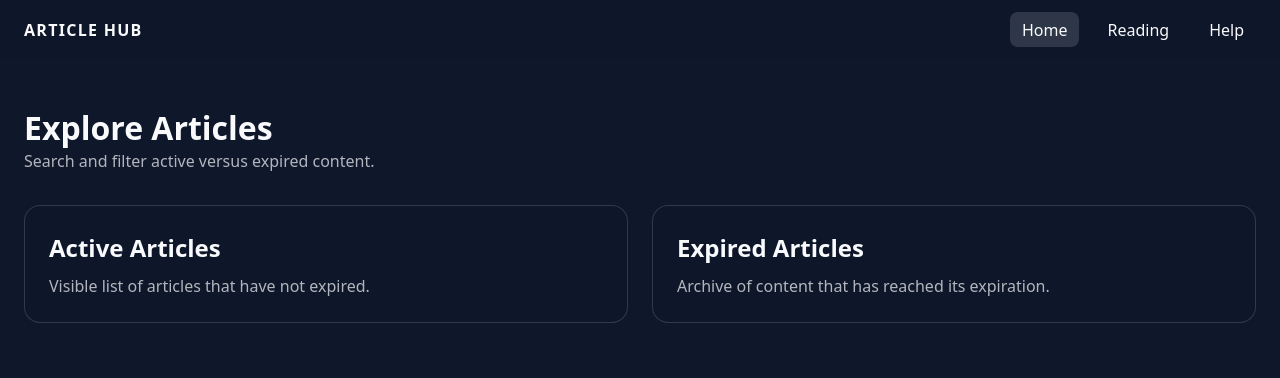
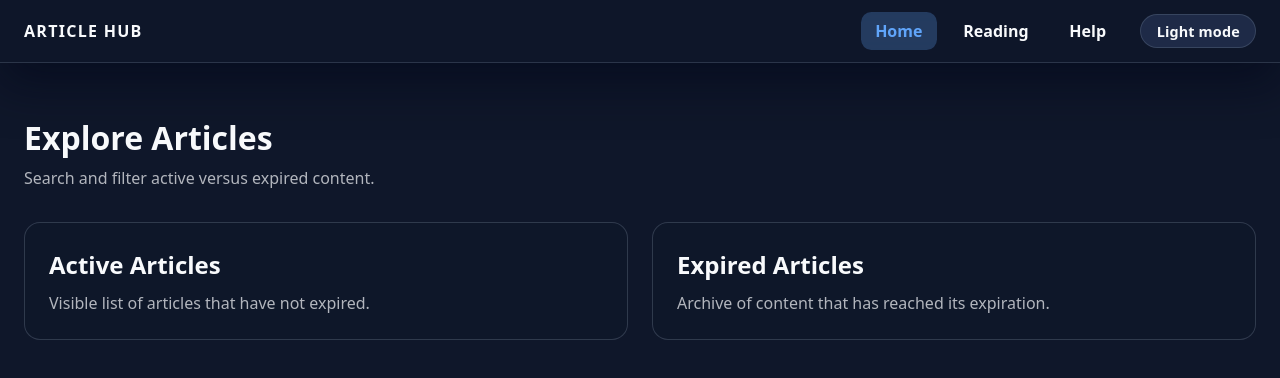
Before and after one commit to andreatanky/react-app-fe, a React (Vite) app: page / in a window 1280 px wide. Shown: the top 378 px of the page. Built offline with nearby package versions, Linux system fonts and the light colour scheme.

Commit message:
Add theming

```diff
--- a/src/app/providers/AppProviders.tsx
+++ b/src/app/providers/AppProviders.tsx
@@ -13,6 +13,7 @@ import {
   useAuthStoreApi,
   type AuthStore,
 } from '../../features/auth/auth-store'
+import { ThemeProvider } from '../../features/theme/ThemeProvider'
 import { createAppRouter } from '../router'
 
 type AppProvidersProps = {
@@ -49,11 +50,13 @@ export const AppProviders = ({ children }: AppProvidersProps) => {
   const [queryClient] = useState<QueryClient>(() => createQueryClient())
 
   return (
+    <ThemeProvider>
       <AuthProvider store={authStore}>
         <QueryClientProvider client={queryClient}>
           <RouterWithContext />
           {children}
         </QueryClientProvider>
       </AuthProvider>
+    </ThemeProvider>
   )
 }
--- /dev/null
+++ b/src/features/theme/ThemeProvider.tsx
@@ -0,0 +1,116 @@
+import {
+  PropsWithChildren,
+  createContext,
+  useCallback,
+  useContext,
+  useEffect,
+  useMemo,
+  useState,
+} from 'react'
+
+const THEME_STORAGE_KEY = 'app.theme'
+
+export type ThemeName = 'light' | 'dark'
+
+type ThemeContextValue = {
+  theme: ThemeName
+  setTheme: (theme: ThemeName) => void
+  toggleTheme: () => void
+}
+
+const ThemeContext = createContext<ThemeContextValue | null>(null)
+
+const readStoredTheme = (): ThemeName | null => {
+  if (typeof window === 'undefined') {
+    return null
+  }
+
+  const stored = window.localStorage.getItem(THEME_STORAGE_KEY)
+  return stored === 'light' || stored === 'dark' ? stored : null
+}
+
+const getInitialTheme = (): {
+  theme: ThemeName
+  hasUserPreference: boolean
+} => {
+  const storedTheme = readStoredTheme()
+
+  if (storedTheme) {
+    return { theme: storedTheme, hasUserPreference: true }
+  }
+
+  return {
+    theme: 'dark',
+    hasUserPreference: false,
+  }
+}
+
+const applyTheme = (theme: ThemeName) => {
+  if (typeof document === 'undefined') {
+    return
+  }
+
+  document.documentElement.dataset.theme = theme
+  document.documentElement.style.setProperty('color-scheme', theme)
+}
+
+export const ThemeProvider = ({ children }: PropsWithChildren) => {
+  const [{ theme, hasUserPreference }, setThemeState] = useState(() => {
+    const initial = getInitialTheme()
+
+    if (typeof document !== 'undefined') {
+      applyTheme(initial.theme)
+    }
+
+    return initial
+  })
+
+  useEffect(() => {
+    if (typeof window === 'undefined') {
+      return
+    }
+
+    applyTheme(theme)
+
+    if (hasUserPreference) {
+      window.localStorage.setItem(THEME_STORAGE_KEY, theme)
+    } else {
+      window.localStorage.removeItem(THEME_STORAGE_KEY)
+    }
+  }, [theme, hasUserPreference])
+
+  const setTheme = useCallback((nextTheme: ThemeName) => {
+    setThemeState({
+      theme: nextTheme,
+      hasUserPreference: true,
+    })
+  }, [])
+
+  const toggleTheme = useCallback(() => {
+    setThemeState((current) => ({
+      theme: current.theme === 'light' ? 'dark' : 'light',
+      hasUserPreference: true,
+    }))
+  }, [])
+
+  const value = useMemo<ThemeContextValue>(
+    () => ({
+      theme,
+      setTheme,
+      toggleTheme,
+    }),
+    [setTheme, theme, toggleTheme],
+  )
+
+  return <ThemeContext.Provider value={value}>{children}</ThemeContext.Provider>
+}
+
+export const useTheme = () => {
+  const context = useContext(ThemeContext)
+
+  if (!context) {
+    throw new Error('useTheme must be used within a ThemeProvider')
+  }
+
+  return context
+}
--- a/src/index.css
+++ b/src/index.css
@@ -1,25 +1,52 @@
 :root {
-  font-family: system-ui, Avenir, Helvetica, Arial, sans-serif;
+  font-family: system-ui, -apple-system, BlinkMacSystemFont, 'Segoe UI', sans-serif;
   line-height: 1.5;
   font-weight: 400;
-
-  color-scheme: light dark;
-  color: rgba(255, 255, 255, 0.87);
-  background-color: #242424;
-
   font-synthesis: none;
   text-rendering: optimizeLegibility;
   -webkit-font-smoothing: antialiased;
   -moz-osx-font-smoothing: grayscale;
+
+  color-scheme: light;
+  --color-bg: #f8fafc;
+  --color-surface: #ffffff;
+  --color-surface-raised: rgba(255, 255, 255, 0.85);
+  --color-surface-muted: #e2e8f0;
+  --color-text: #0f172a;
+  --color-text-muted: #475569;
+  --color-border: rgba(15, 23, 42, 0.08);
+  --color-brand: #2563eb;
+  --color-brand-strong: #1d4ed8;
+  --color-on-brand: #f8fafc;
+  --color-link-hover: rgba(37, 99, 235, 0.12);
+  --color-link-active: rgba(37, 99, 235, 0.18);
+  --shadow-md: 0 12px 32px rgba(15, 23, 42, 0.18);
+
+  color: var(--color-text);
+  background-color: var(--color-bg);
 }
 
-a {
-  font-weight: 500;
-  color: #646cff;
-  text-decoration: inherit;
+:root[data-theme='dark'] {
+  color-scheme: dark;
+  --color-bg: #0f172a;
+  --color-surface: #111c36;
+  --color-surface-raised: rgba(15, 23, 42, 0.82);
+  --color-surface-muted: #1e2a47;
+  --color-text: #f8fafc;
+  --color-text-muted: #cbd5f5;
+  --color-border: rgba(148, 163, 184, 0.22);
+  --color-brand: #60a5fa;
+  --color-brand-strong: #3b82f6;
+  --color-on-brand: #0f172a;
+  --color-link-hover: rgba(96, 165, 250, 0.18);
+  --color-link-active: rgba(96, 165, 250, 0.26);
+  --shadow-md: 0 20px 48px rgba(2, 6, 23, 0.55);
 }
-a:hover {
-  color: #535bf2;
+
+*,
+*::before,
+*::after {
+  box-sizing: border-box;
 }
 
 html,
@@ -32,43 +59,51 @@ body,
 body {
   margin: 0;
   min-width: 320px;
-  background-color: #0f172a;
-  color: #f8fafc;
+  background-color: var(--color-bg);
+  color: var(--color-text);
+  transition: background-color 0.25s ease, color 0.25s ease;
 }
 
-h1 {
-  font-size: 3.2em;
-  line-height: 1.1;
+a,
+a:visited {
+  font-weight: 500;
+  color: var(--color-brand);
+  text-decoration: none;
+  transition: color 0.2s ease, background-color 0.2s ease;
+}
+
+a:hover {
+  color: var(--color-brand-strong);
 }
 
 button {
-  border-radius: 8px;
-  border: 1px solid transparent;
-  padding: 0.6em 1.2em;
-  font-size: 1em;
-  font-weight: 500;
+  border-radius: 0.75rem;
+  border: 1px solid var(--color-border);
+  padding: 0.55em 1.15em;
+  font-size: 1rem;
+  font-weight: 600;
   font-family: inherit;
-  background-color: #1a1a1a;
+  background-color: var(--color-surface-muted);
+  color: var(--color-text);
   cursor: pointer;
-  transition: border-color 0.25s;
+  transition: background-color 0.2s ease, color 0.2s ease, border-color 0.2s ease,
+    box-shadow 0.2s ease;
 }
+
 button:hover {
-  border-color: #646cff;
+  background-color: var(--color-brand);
+  color: var(--color-on-brand);
+  border-color: transparent;
+  box-shadow: 0 6px 20px rgba(37, 99, 235, 0.25);
 }
+
 button:focus,
 button:focus-visible {
-  outline: 4px auto -webkit-focus-ring-color;
+  outline: 3px solid rgba(59, 130, 246, 0.45);
+  outline-offset: 2px;
 }
 
-@media (prefers-color-scheme: light) {
-  :root {
-    color: #213547;
-    background-color: #ffffff;
-  }
-  a:hover {
-    color: #747bff;
-  }
-  button {
-    background-color: #f9f9f9;
-  }
+::selection {
+  background-color: var(--color-brand);
+  color: var(--color-on-brand);
 }
--- a/src/routes/root/AppRootLayout.module.css
+++ b/src/routes/root/AppRootLayout.module.css
@@ -2,8 +2,9 @@
   min-height: 100vh;
   display: flex;
   flex-direction: column;
-  background: #0f172a;
-  color: #f8fafc;
+  background: var(--color-bg);
+  color: var(--color-text);
+  transition: background-color 0.25s ease, color 0.25s ease;
 }
 
 .navbar {
@@ -14,8 +15,10 @@
   align-items: center;
   justify-content: space-between;
   padding: 0.75rem 1.5rem;
-  background: rgba(15, 23, 42, 0.85);
+  background: var(--color-surface-raised);
   backdrop-filter: blur(12px);
+  border-bottom: 1px solid var(--color-border);
+  box-shadow: var(--shadow-md);
 }
 
 .brand {
@@ -24,29 +27,60 @@
   text-transform: uppercase;
 }
 
+.navContent {
+  display: flex;
+  align-items: center;
+  gap: 1.25rem;
+}
+
 .navLinks {
   display: flex;
-  gap: 1rem;
+  gap: 0.75rem;
 }
 
 .link {
-  color: inherit;
+  color: var(--color-text);
   text-decoration: none;
-  padding: 0.35rem 0.75rem;
-  border-radius: 0.5rem;
-  transition: background 0.2s ease, color 0.2s ease;
+  padding: 0.45rem 0.9rem;
+  border-radius: 0.65rem;
+  font-weight: 600;
+  transition: background-color 0.2s ease, color 0.2s ease;
 }
 
 .activeLink {
   composes: link;
-  background: rgba(248, 250, 252, 0.14);
+  background: var(--color-link-active);
+  color: var(--color-brand);
 }
 
 .link:hover {
-  background: rgba(248, 250, 252, 0.08);
+  background: var(--color-link-hover);
+}
+
+.themeToggle {
+  border-radius: 999px;
+  border: 1px solid var(--color-border);
+  padding: 0.4rem 0.95rem;
+  background: var(--color-surface-muted);
+  color: var(--color-text);
+  font-size: 0.9rem;
+  font-weight: 600;
+  letter-spacing: 0.01em;
+  transition: background-color 0.2s ease, color 0.2s ease,
+    border-color 0.2s ease, box-shadow 0.2s ease;
+}
+
+.themeToggle:hover {
+  background: var(--color-brand);
+  color: var(--color-on-brand);
+  border-color: transparent;
+  box-shadow: 0 8px 24px rgba(37, 99, 235, 0.25);
 }
 
 .main {
   flex: 1;
   padding: 1.5rem;
+  background: var(--color-bg);
+  color: var(--color-text);
+  transition: background-color 0.25s ease, color 0.25s ease;
 }
--- a/src/routes/root/AppRootLayout.tsx
+++ b/src/routes/root/AppRootLayout.tsx
@@ -2,6 +2,7 @@ import { Link, useRouterState } from '@tanstack/react-router'
 import type { PropsWithChildren } from 'react'
 
 import styles from './AppRootLayout.module.css'
+import { useTheme } from '../../features/theme/ThemeProvider'
 
 const navItems = [
   { to: '/', label: 'Home' },
@@ -15,12 +16,15 @@ export const AppRootLayout = ({ children }: PropsWithChildren) => {
       location: state.location.href,
     }),
   })
+  const { theme, toggleTheme } = useTheme()
+  const isDarkMode = theme === 'dark'
 
   return (
     <div className={styles.container}>
       <header className={styles.navbar}>
         <div className={styles.brand}>Article Hub</div>
 
+        <div className={styles.navContent}>
           <nav className={styles.navLinks}>
             {navItems.map((item) => {
               const isActive = location === item.to || location === `${item.to}/`
@@ -36,6 +40,16 @@ export const AppRootLayout = ({ children }: PropsWithChildren) => {
               )
             })}
           </nav>
+
+          <button
+            type="button"
+            className={styles.themeToggle}
+            onClick={toggleTheme}
+            aria-label={`Activate ${isDarkMode ? 'light' : 'dark'} theme`}
+          >
+            {isDarkMode ? 'Light mode' : 'Dark mode'}
+          </button>
+        </div>
       </header>
 
       <main className={styles.main}>{children}</main>
```
Lines whose indentation alone changed are shown as unchanged.
